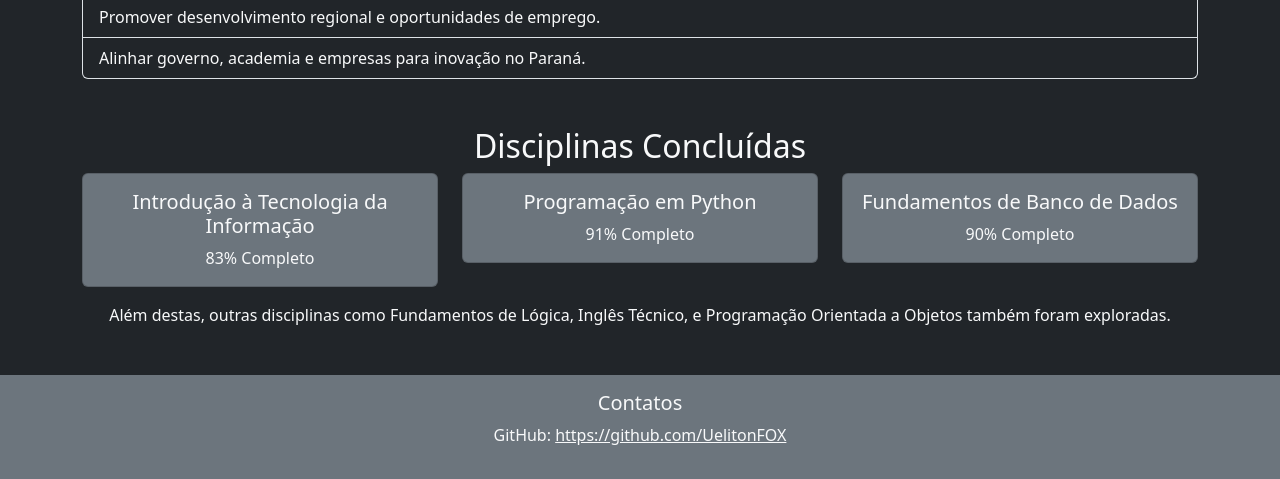
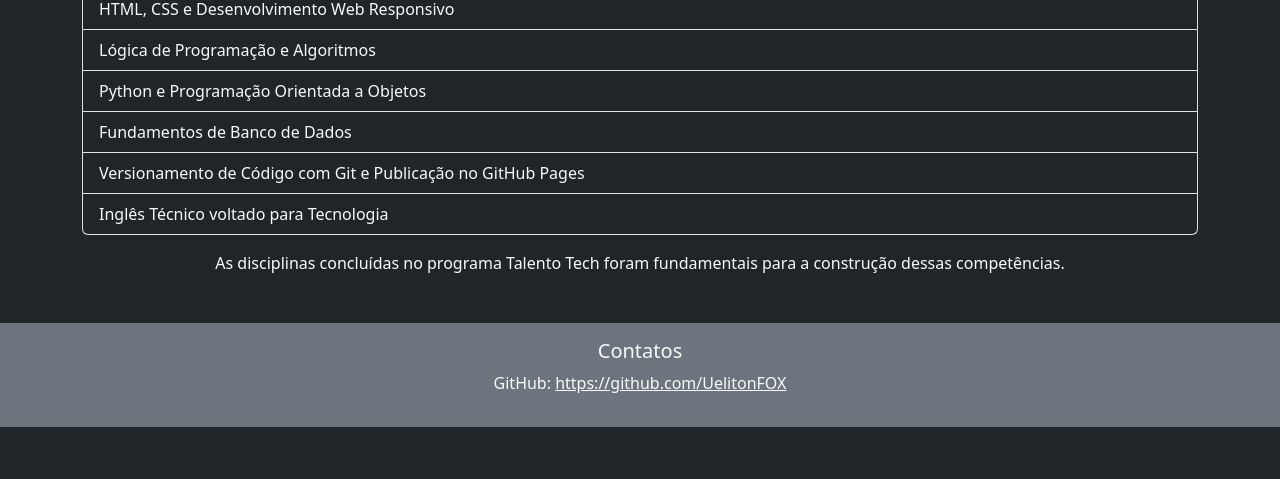
Before and after one commit to UelitonFOX/UelitonFOX.github.io, a plain HTML site: page index.html in a window 1280 px wide. Shown: the part 583-1062 px from the top of the page. After the commit the page ends 1010 px from the top, so only its background shows below. Drawn offline with nearby package versions, Linux system fonts and the light colour scheme.

Commit message:
Update index.html

```diff
--- a/index.html
+++ b/index.html
@@ -31,46 +31,22 @@
       O <strong>Talento Tech</strong> é uma iniciativa do Governo do Paraná em parceria com universidades e empresas, que visa
       capacitar estudantes na área de tecnologia, promovendo o desenvolvimento regional e inserindo alunos no mercado de trabalho.
     </p>
-    <h4 class="mt-4">Objetivos do Programa:</h4>
-    <ul class="list-group">
-      <li class="list-group-item bg-dark text-light">Capacitar jovens em Tecnologia da Informação e Comunicação (TIC).</li>
-      <li class="list-group-item bg-dark text-light">Promover desenvolvimento regional e oportunidades de emprego.</li>
-      <li class="list-group-item bg-dark text-light">Alinhar governo, academia e empresas para inovação no Paraná.</li>
-    </ul>
   </section>
 
-  <!-- Disciplinas Concluídas -->
+  <!-- Conhecimentos Técnicos -->
   <section class="container my-5">
-    <h2 class="text-center">Disciplinas Concluídas</h2>
-    <div class="row text-center">
-      <div class="col-md-4 mb-3">
-        <div class="card bg-secondary text-light">
-          <div class="card-body">
-            <h5 class="card-title">Introdução à Tecnologia da Informação</h5>
-            <p class="card-text">83% Completo</p>
-          </div>
-        </div>
-      </div>
-      <div class="col-md-4 mb-3">
-        <div class="card bg-secondary text-light">
-          <div class="card-body">
-            <h5 class="card-title">Programação em Python</h5>
-            <p class="card-text">91% Completo</p>
-          </div>
-        </div>
-      </div>
-      <div class="col-md-4 mb-3">
-        <div class="card bg-secondary text-light">
-          <div class="card-body">
-            <h5 class="card-title">Fundamentos de Banco de Dados</h5>
-            <p class="card-text">90% Completo</p>
-          </div>
-        </div>
-      </div>
-    </div>
-    <div class="text-center">
-      <p>Além destas, outras disciplinas como Fundamentos de Lógica, Inglês Técnico, e Programação Orientada a Objetos também foram exploradas.</p>
-    </div>
+    <h2 class="text-center">Conhecimentos Técnicos</h2>
+    <ul class="list-group">
+      <li class="list-group-item bg-dark text-light">HTML, CSS e Desenvolvimento Web Responsivo</li>
+      <li class="list-group-item bg-dark text-light">Lógica de Programação e Algoritmos</li>
+      <li class="list-group-item bg-dark text-light">Python e Programação Orientada a Objetos</li>
+      <li class="list-group-item bg-dark text-light">Fundamentos de Banco de Dados</li>
+      <li class="list-group-item bg-dark text-light">Versionamento de Código com Git e Publicação no GitHub Pages</li>
+      <li class="list-group-item bg-dark text-light">Inglês Técnico voltado para Tecnologia</li>
+    </ul>
+    <p class="text-center mt-3">
+      As disciplinas concluídas no programa Talento Tech foram fundamentais para a construção dessas competências.
+    </p>
   </section>
 
   <!-- Contatos -->
```
